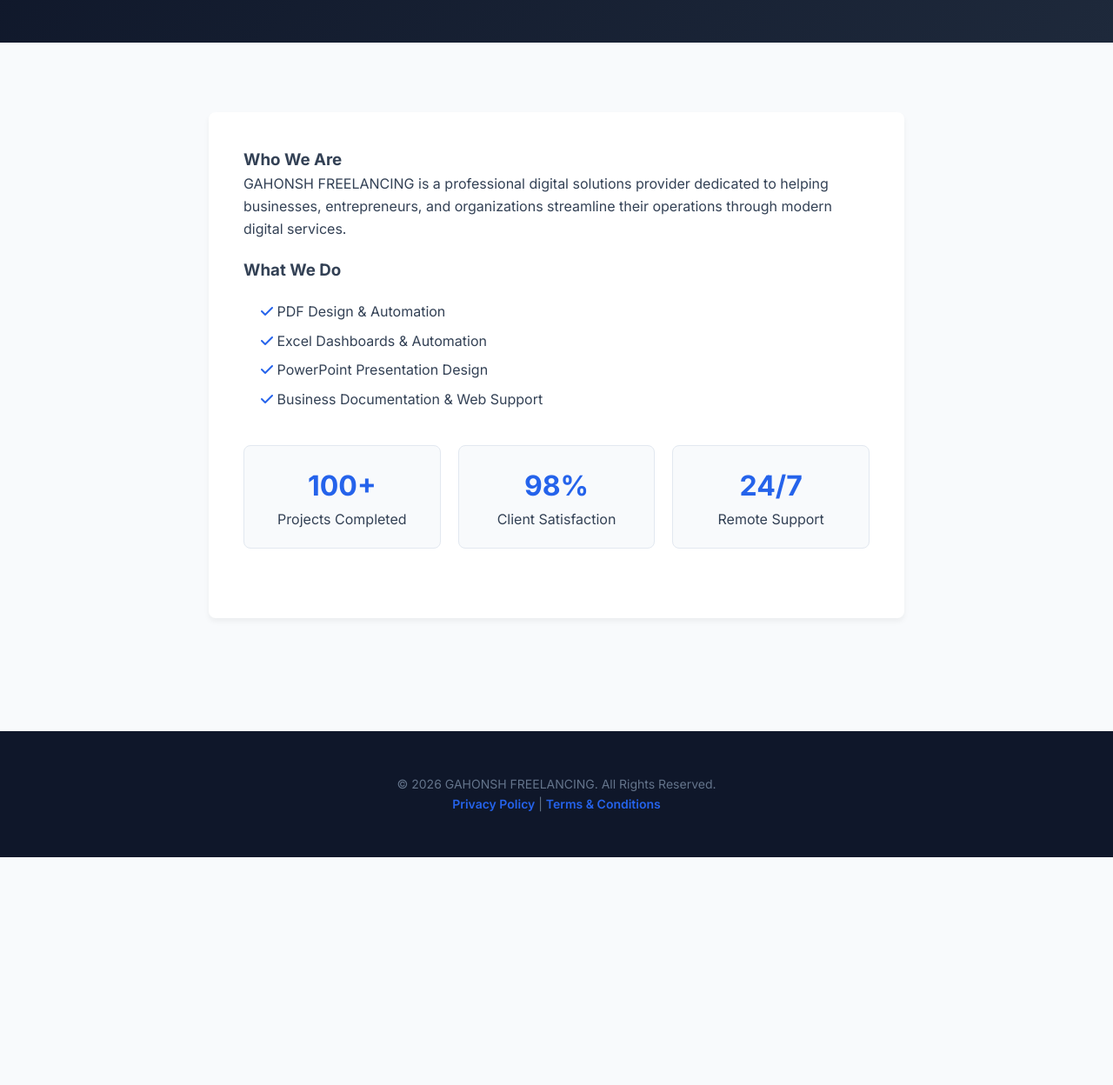
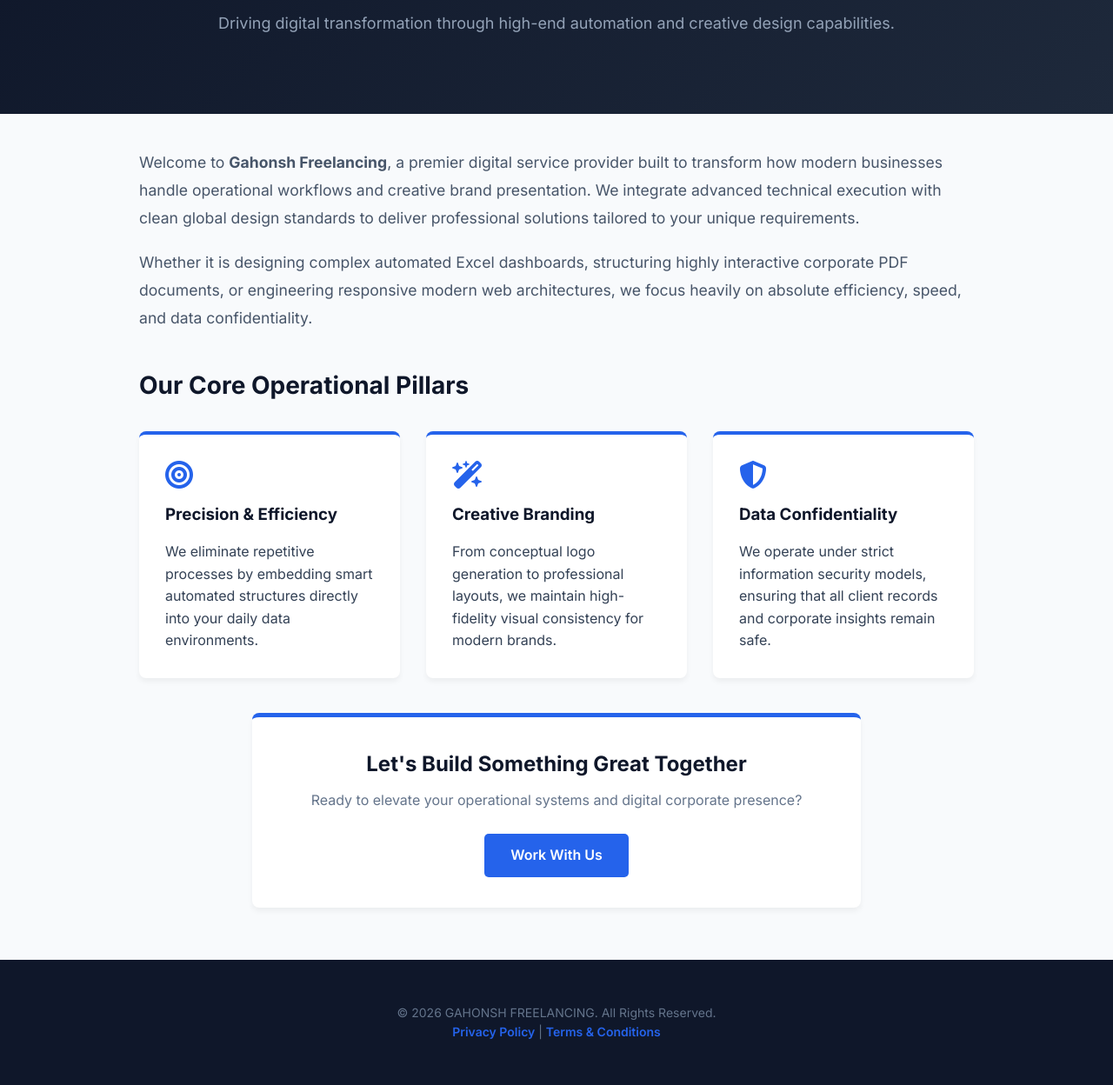
Before and after one commit to gahonsh-blip/gahonsh-blip.github.io, a plain HTML site: page about.html in a window 1280 px wide. Shown: the part 213-1461 px from the top of the page at 87% size. Before the commit the page ends 1199 px from the top, so only its background shows below. Drawn offline with Linux system fonts and the light colour scheme.

Commit message:
GAHONSH Website v1.0 Final

```diff
--- a/about.html
+++ b/about.html
@@ -4,52 +4,74 @@
     <meta charset="UTF-8">
     <meta name="viewport" content="width=device-width, initial-scale=1.0">
     <title>About Us | Gahonsh Freelancing</title>
+    <meta name="description" content="Learn more about Gahonsh Freelancing, a premium digital agency specializing in data automation, smart Excel dashboards, interactive PDFs, and creative UI/UX designs.">
+    <link rel="canonical" href="https://gahonsh-blip.github.io/about.html">
     <link href="https://fonts.googleapis.com/css2?family=Inter:wght@400;600;700&display=swap" rel="stylesheet">
     <link rel="stylesheet" href="https://cdnjs.cloudflare.com/ajax/libs/font-awesome/6.4.0/css/all.min.css">
     <link rel="stylesheet" href="style.css">
     <style>
-        .hero-small { background: linear-gradient(135deg, #0f172a 0%, #1e293b 100%); color: #ffffff; padding: 60px 5%; text-align: center; }
-        .about-list { text-align: left; margin: 20px 0; padding-left: 20px; list-style: none; }
-        .about-list li { margin-bottom: 8px; font-weight: 500; }
-        .stats { display: grid; grid-template-columns: repeat(auto-fit, minmax(150px, 1fr)); gap: 20px; margin: 40px 0; text-align: center; }
-        .stats div { background: #f8fafc; padding: 20px; border-radius: 8px; border: 1px solid #e2e8f0; }
-        .stats h2 { color: #2563eb; font-size: 32px; }
+        .logo { font-weight: 700 !important; font-size: 24px !important; letter-spacing: 0.5px; text-decoration: none; color: #0f172a; transition: 0.3s; }
+        .logo span { color: #2563eb; font-weight: 700; }
+        .logo:hover { opacity: 0.85; }
+        .about-container { max-width: 1000px; margin: 40px auto; padding: 0 20px; text-align: left; }
+        .about-text { font-size: 1.1rem; line-height: 1.8; color: #475569; margin-bottom: 30px; }
+        .commitment-box { max-width: 700px; margin: 40px auto 0 auto; text-align: center; background: #ffffff; padding: 35px; border-radius: 8px; box-shadow: 0 4px 6px rgba(0,0,0,0.05); border-top: 5px solid #2563eb; }
     </style>
 </head>
 <body>
     <header>
         <a href="index.html" class="logo">GAHONSH<span> FREELANCING</span></a>
-        <nav><a href="about.html">About</a><a href="services.html">Services</a><a href="portfolio.html">Portfolio</a><a href="pricing.html">Pricing</a><a href="contact.html">Contact</a></nav>
+        <nav>
+            <a href="about.html" class="active">About</a>
+            <a href="services.html">Services</a>
+            <a href="portfolio.html">Portfolio</a>
+            <a href="pricing.html">Pricing</a>
+            <a href="contact.html">Contact</a>
+        </nav>
     </header>
 
-    <section class="hero-small">
-        <h1>Building Digital Excellence Worldwide</h1>
-        <p>Professional Freelancing Solutions for Businesses, Entrepreneurs, and Organizations.</p>
+    <section class="hero" style="padding: 60px 20px; text-align: center;">
+        <h1>About Gahonsh Freelancing</h1>
+        <p>Driving digital transformation through high-end automation and creative design capabilities.</p>
     </section>
 
-    <section class="section">
-        <div style="max-width: 800px; margin: 0 auto; text-align: left; background: white; padding: 40px; border-radius: 8px; box-shadow: 0 4px 6px rgba(0,0,0,0.05);">
-            <h3>Who We Are</h3>
-            <p style="margin-bottom: 20px;">GAHONSH FREELANCING is a professional digital solutions provider dedicated to helping businesses, entrepreneurs, and organizations streamline their operations through modern digital services.</p>
+    <div class="about-container">
+        <div class="about-text">
+            <p style="margin-bottom: 20px;">Welcome to <strong>Gahonsh Freelancing</strong>, a premier digital service provider built to transform how modern businesses handle operational workflows and creative brand presentation. We integrate advanced technical execution with clean global design standards to deliver professional solutions tailored to your unique requirements.</p>
+            <p style="margin-bottom: 40px;">Whether it is designing complex automated Excel dashboards, structuring highly interactive corporate PDF documents, or engineering responsive modern web architectures, we focus heavily on absolute efficiency, speed, and data confidentiality.</p>
+        </div>
 
-            <h3>What We Do</h3>
-            <ul class="about-list">
-                <li><i class="fa-solid fa-check" style="color:var(--accent)"></i> PDF Design & Automation</li>
-                <li><i class="fa-solid fa-check" style="color:var(--accent)"></i> Excel Dashboards & Automation</li>
-                <li><i class="fa-solid fa-check" style="color:var(--accent)"></i> PowerPoint Presentation Design</li>
-                <li><i class="fa-solid fa-check" style="color:var(--accent)"></i> Business Documentation & Web Support</li>
-            </ul>
-
-            <div class="stats">
-                <div><h2>100+</h2><p>Projects Completed</p></div>
-                <div><h2>98%</h2><p>Client Satisfaction</p></div>
-                <div><h2>24/7</h2><p>Remote Support</p></div>
+        <h2 class="section-title" style="text-align: left; margin-bottom: 30px; font-size: 1.75rem;">Our Core Operational Pillars</h2>
+        <div class="grid" style="margin-bottom: 40px;">
+            <div class="card">
+                <i class="fa-solid fa-bullseye" style="font-size: 32px; color: #2563eb; margin-bottom: 15px; display: block;"></i>
+                <h3>Precision & Efficiency</h3>
+                <p>We eliminate repetitive processes by embedding smart automated structures directly into your daily data environments.</p>
+            </div>
+            <div class="card">
+                <i class="fa-solid fa-wand-magic-sparkles" style="font-size: 32px; color: #2563eb; margin-bottom: 15px; display: block;"></i>
+                <h3>Creative Branding</h3>
+                <p>From conceptual logo generation to professional layouts, we maintain high-fidelity visual consistency for modern brands.</p>
+            </div>
+            <div class="card">
+                <i class="fa-solid fa-shield-halved" style="font-size: 32px; color: #2563eb; margin-bottom: 15px; display: block;"></i>
+                <h3>Data Confidentiality</h3>
+                <p>We operate under strict information security models, ensuring that all client records and corporate insights remain safe.</p>
             </div>
         </div>
-    </section>
 
-    <footer>
-        <p>&copy; 2026 GAHONSH FREELANCING. All Rights Reserved. <br> <a href="privacy-policy.html" class="footer-link">Privacy Policy</a> | <a href="terms.html" class="footer-link">Terms & Conditions</a></p>
+        <div class="commitment-box">
+            <h2 style="color: #0f172a; margin-bottom: 10px;">Let's Build Something Great Together</h2>
+            <p style="color: #64748b; margin-bottom: 25px;">Ready to elevate your operational systems and digital corporate presence?</p>
+            <a href="contact.html" class="btn" style="padding: 12px 30px; font-size: 16px;">Work With Us</a>
+        </div>
+    </div>
+
+    <footer style="padding: 50px 20px; margin-top: 60px;">
+        <p>&copy; 2026 GAHONSH FREELANCING. All Rights Reserved. <br>
+           <a href="privacy-policy.html" class="footer-link">Privacy Policy</a> |
+           <a href="terms.html" class="footer-link">Terms & Conditions</a>
+        </p>
     </footer>
 </body>
 </html>
```
